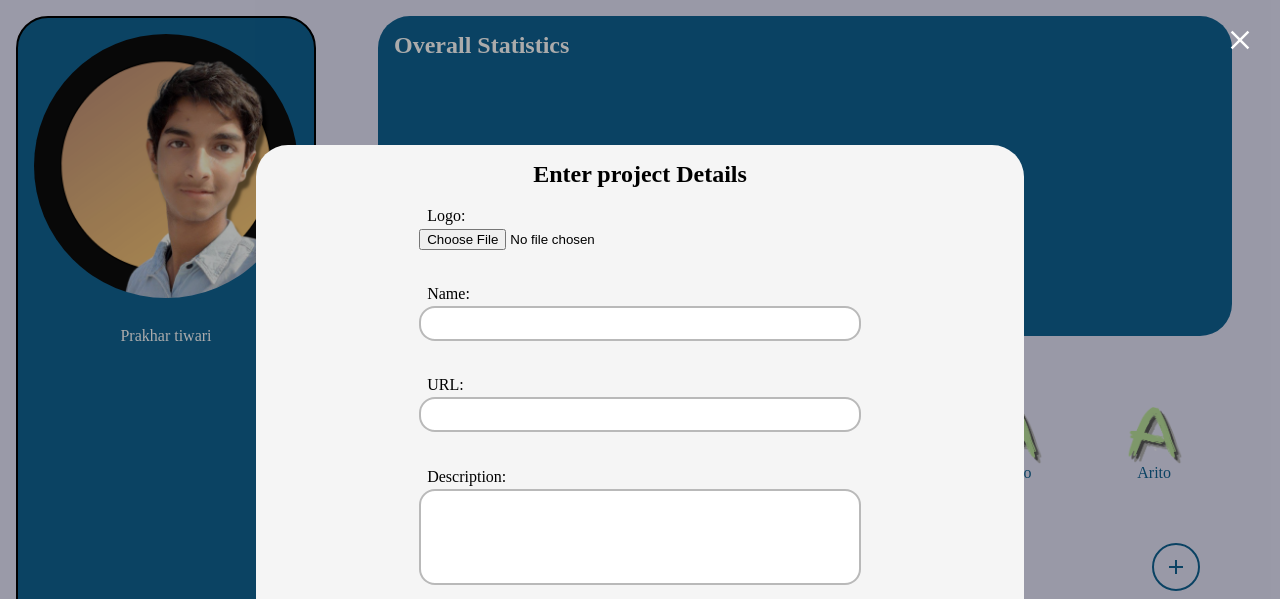
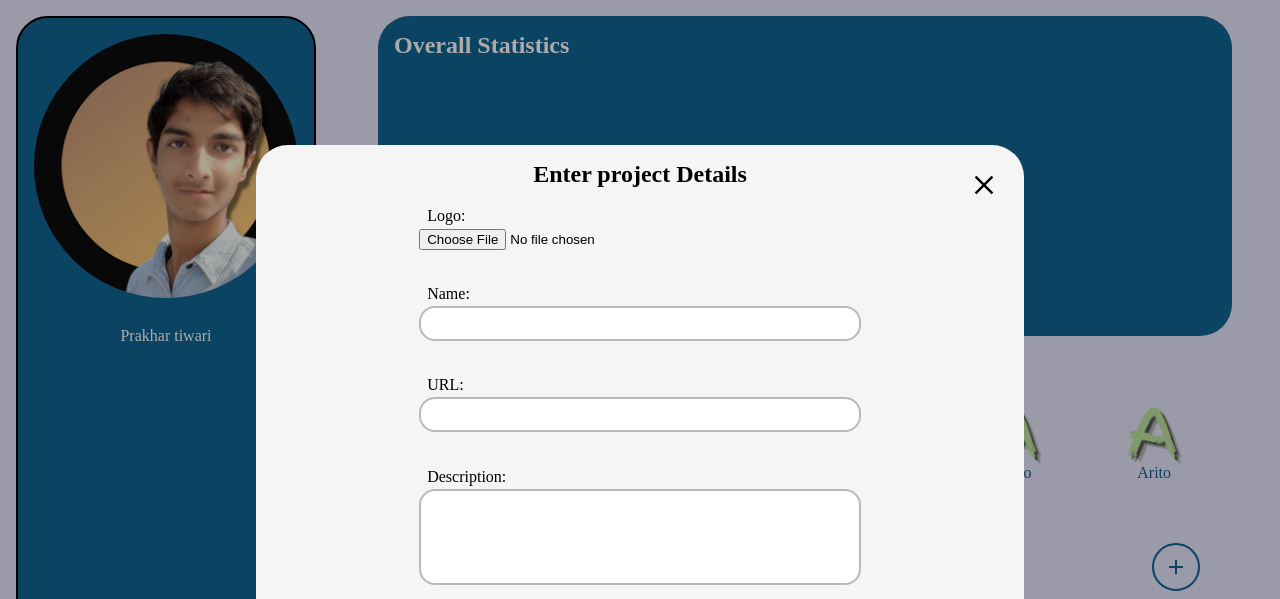
Before and after one commit to prakhartiwari0/kresa, a Vue app: page /dashboard in a window 1280 px wide. Both pictures are taken after a click on the button "add". Shown: the top 599 px of the page. Built offline with nearby package versions, Linux system fonts and the light colour scheme; a web font is replaced by a local one.

Commit message:
Improve Add Project Modal functionality

```diff
--- a/src/components/DashboardComps/AddprojectModal.vue
+++ b/src/components/DashboardComps/AddprojectModal.vue
@@ -1,10 +1,10 @@
 <template>
     <div class="addprojectmodalbackcover">
 
-        <button
-        @click="closeAddprojectModal"
-        class="closeaddprojectmodal_button  material-symbols-outlined">close</button>
-        <dialog class="addprojectmodal">
+        <dialog ref="addprojectmodal_ref" class="addprojectmodal">
+            <button
+            @click="closeAddprojectModal"
+            class="closeaddprojectmodal_button  material-symbols-outlined">close</button>
             <h2>Enter project Details</h2>
             <div class="eachinputgroup">
                 <label for="project-logo">Logo:</label>
@@ -16,6 +16,7 @@
             <div class="eachinputgroup">
                 <label for="project-name">Name:</label>
                 <input id="project-name"
+                    ref="nameinputproject_ref"
                        type="text">
 
             </div>
@@ -44,6 +45,10 @@ export default {
     date(){
 
     },
+    mounted() {
+      this.$refs.addprojectmodal_ref.showModal()
+      this.$refs.nameinputproject_ref.focus()
+  },
     methods:{
 
         closeAddprojectModal() {
@@ -56,7 +61,7 @@ export default {
 </script>
 
 <style>
-.addprojectmodalbackcover {
+.addprojectmodal::backdrop {
     position: fixed;
     top: 0;
     bottom: 0;
@@ -118,7 +123,6 @@ export default {
     display: flex;
     justify-content: center;
     align-items: center;
-    color: white;
     position: absolute;
     top: 1rem;
     right: 1rem;
@@ -128,9 +132,11 @@ export default {
     border-radius: 100%;
     height: 3rem;
     width: 3rem;
+    color: black;
 }
 
 .closeaddprojectmodal_button:hover {
+    color: white;
     background-color: rgba(0, 0, 0, 0.472);
 }
 </style>
```
